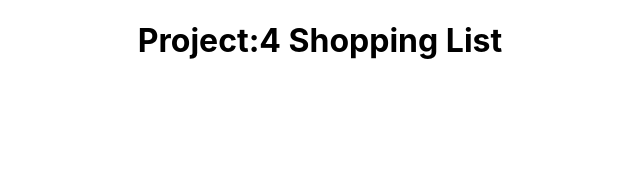
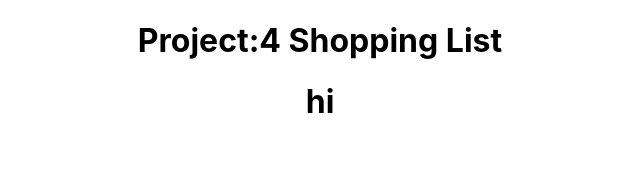
Before and after one commit to Keerthanabas/Shopping-List, a React (Create React App) app: page / in a window 1280 px wide. Shown: the top 172 px of the page, without its empty margins (320-960 px from the left). Built offline with nearby package versions, Linux system fonts and the light colour scheme.

Commit message:
13.12.23 updates

```diff
--- a/src/App.js
+++ b/src/App.js
@@ -1,10 +1,11 @@
-
 import './App.css';
+import InputArea from "./components/InputArea"
 
 function App() {
   return (
     <div className="App">
     <h1>Project:4 Shopping List</h1>
+    <InputArea/>
  </div>
   );
 }
--- /dev/null
+++ b/src/components/InputArea.js
@@ -0,0 +1,12 @@
+import React from "react";
+
+
+const InputArea = () => {
+    return (
+        <div>
+            <h1>hi</h1>
+        </div>
+
+    )
+}
+export default InputArea
```
